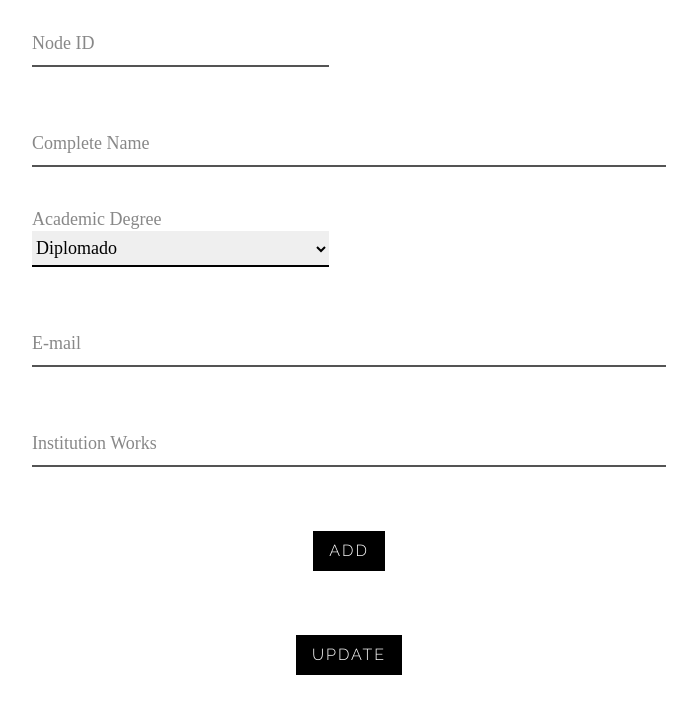
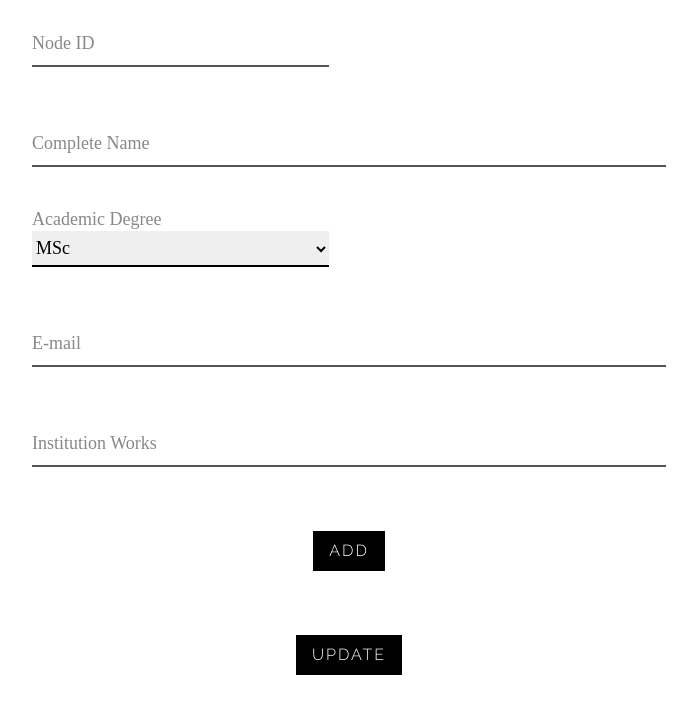
Before and after one commit to johnnyzaet08/BDAvanzadas-Grafos, a Flask app: page /researchers in a window 1280 px wide. Shown: the part 241-948 px from the top of the page, without its empty margins (291-988 px from the left). Run offline with Flask 3, Linux system fonts and the light colour scheme; the visitor is signed in with stand-in values (Sample User, id 1); some libraries are stand-ins or nearby versions; some web fonts are replaced.

Commit message:
[Version 1.0.0] Final Version

```diff
--- a/api.py
+++ b/api.py
@@ -42,7 +42,7 @@ def addResearcherCSV(id, nombre, titulo, institucion, email):
     query = ("CREATE (newInvestigator:Investigador { "
              "id: $id, nombre_completo: $nombre, titulo_academico: $titulo, institucion: "
              "$institucion, email: $email})")
-    map_ = {"id":id, "nombre": nombre, "titulo": titulo, "institucion": institucion, "email": email}
+    map_ = {"id":int(id), "nombre": nombre, "titulo": titulo, "institucion": institucion, "email": email}
     try:
         with get_neo4j_session() as session:
             session.run(query, map_)
@@ -55,8 +55,8 @@ def addResearcherCSV(id, nombre, titulo, institucion, email):
 @socketio.on("researchersAPI/update")
 def updateResearcher(id, nombre, titulo, institucion, email):
     query = (
-        "MATCH (n:Investigador) WHERE n.id = identi SET n.nombre_completo = $nombre, n.titulo_academico = $titulo, "
-        "n.institucion = $titulo, n.email = $email RETURN n")
+        "MATCH (n:Investigador) WHERE n.id = $identi SET n.nombre_completo = $nombre, n.titulo_academico = $titulo, "
+        "n.institucion = $institucion, n.email = $email RETURN n")
     map_ = {"identi": int(id), "nombre": nombre, "titulo": titulo, "institucion": institucion, "email": email}
     try:
         with get_neo4j_session() as session:
@@ -98,7 +98,7 @@ def addProject(titulo, anno, duracion, area):
 def addProjectCSV(id, titulo, anno, duracion, area):
     query = ("CREATE (p:Proyecto { idPry: $id, "
              "titulo_proyecto: $titulo, anno_inicio: $anno, duracion_meses: $duracion, area_conocimiento: $area}) ")
-    map_ = {"id":id, "titulo": titulo, "anno": anno, "duracion": duracion, "area": area}
+    map_ = {"id":int(id), "titulo": titulo, "anno": anno, "duracion": duracion, "area": area}
     try:
         with get_neo4j_session() as session:
             session.run(query, map_)
@@ -148,7 +148,7 @@ def addPublications(titulo, anno, revista):
 
 def addPublicationsCSV(id, titulo, anno, revista):
     query = ("CREATE (pu:Publicacion { idPub: $id, titulo_publicacion: $titulo, anno_publicacion: $anno, nombre_revista: $revista})")
-    map_ = {"id":id, "titulo": titulo, "anno": anno, "revista": revista}
+    map_ = {"id":int(id), "titulo": titulo, "anno": anno, "revista": revista}
     try:
         with get_neo4j_session() as session:
             session.run(query, map_)
@@ -199,7 +199,7 @@ def addAssociateResearcher(researcher, project):
 
 def addAssociateResearcherCSV(researcher, project):
     query = "Match(i:Investigador),(p:Proyecto) Where i.id=$investigador and p.idPry=$proyecto Create (i)-[r:participaEn]->(p)"
-    map_ = {"investigador": researcher, "proyecto": project}
+    map_ = {"investigador": int(researcher), "proyecto": int(project)}
     try:
         with get_neo4j_session() as session:
             session.run(query, map_)
@@ -222,7 +222,7 @@ def addAssociateArticle(publication, project):
 
 def addAssociateArticleCSV(project, publication):
     query = "Match(pu:Publicacion),(p:Proyecto) Where pu.idPub=$publicacion and p.idPry=$proyecto Create (p)-[r:sePublicaEn]->(pu)"
-    map_ = {"publicacion": publication, "proyecto": project}
+    map_ = {"publicacion": int(publication), "proyecto": int(project)}
     try:
         with get_neo4j_session() as session:
             session.run(query, map_)
--- a/templates/researchers.html
+++ b/templates/researchers.html
@@ -26,13 +26,11 @@
          </div>
          <div class="form-field col x-50">
             <select id="degree" class="input-select js-select" required>
-                <option value="Diplomado">Diplomado</option>
-                <option value="Tecnico">Técnico</option>
-                <option value="Bachillerato">Bachillerato</option>
-                <option value="Licenciatura">Licenciatura</option>
-                <option value="Maestria">Maestría</option>
-                <option value="Especialidad">Especialidad</option>
-                <option value="Doctorado">Doctorado</option>
+                <option value="MSc">MSc</option>
+                <option value="PhD">PhD</option>
+                <option value="Lic">Lic</option>
+                <option value="Bach">Bach</option>
+                <option value="Undergraduate">Undergraduate</option>
             </select>
             <label class="label" for="degree">Academic Degree</label>
         </div>
```
